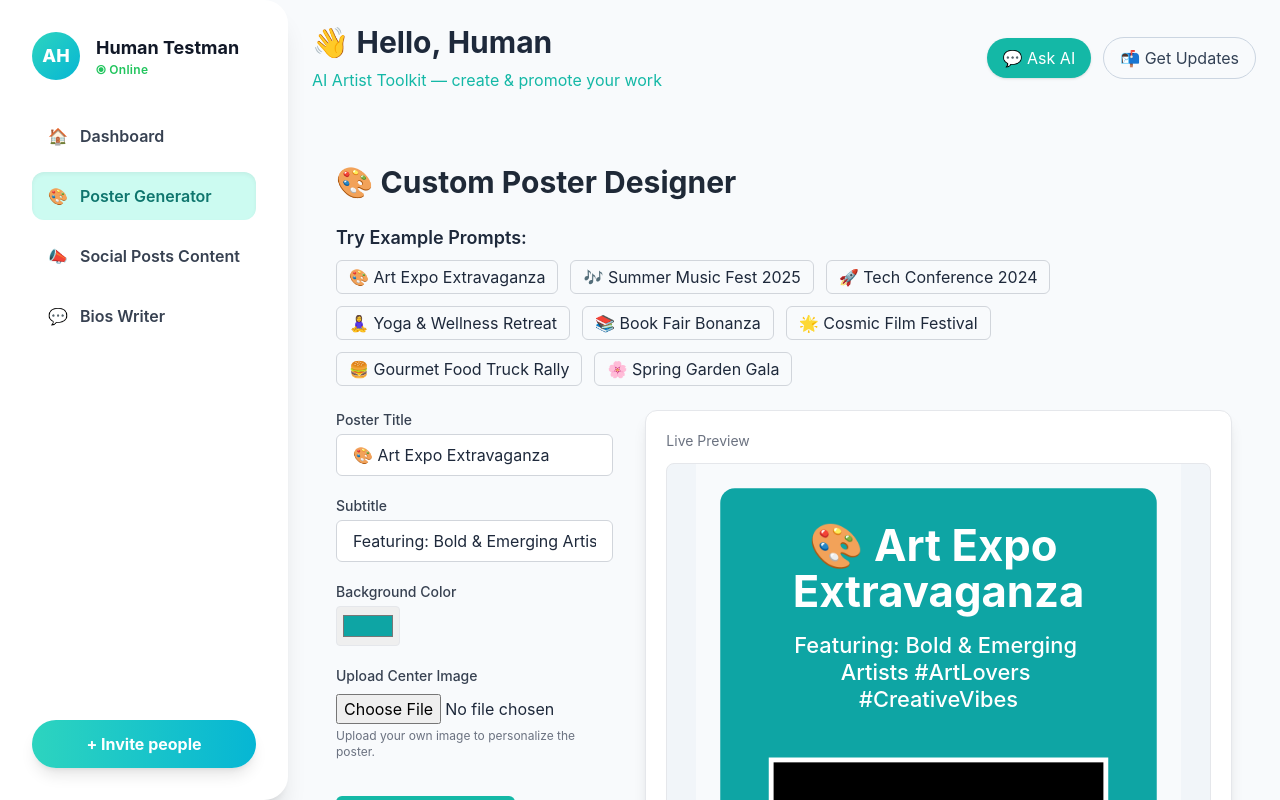
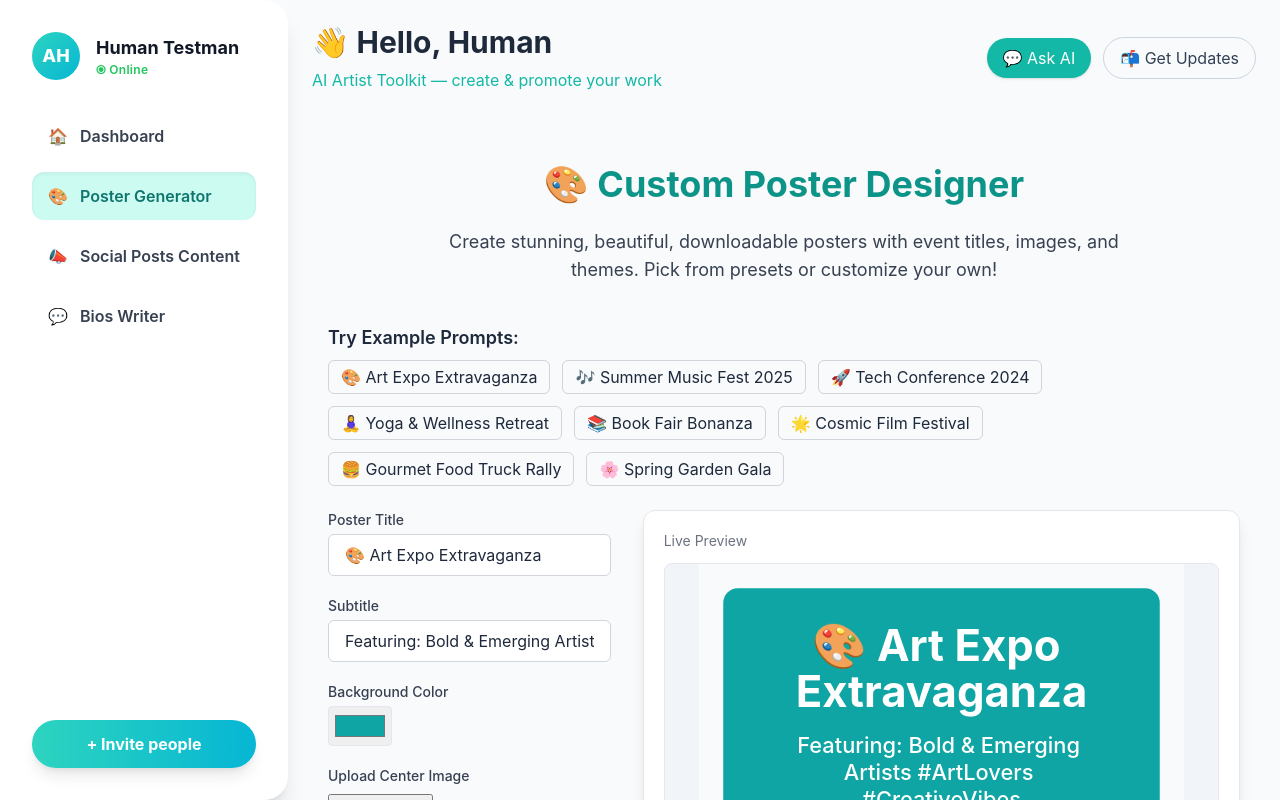
Before and after one commit to medhastuti/Artizen-AI, a React (Vite) app: page /poster in a window 1280 px wide. Shown: the top 800 px of the page. Built offline with nearby package versions, Linux system fonts and the light colour scheme.

Commit message:
Update PosterPage.jsx

```diff
--- a/src/components/PosterPage.jsx
+++ b/src/components/PosterPage.jsx
@@ -193,8 +193,14 @@ export default function PosterPage() {
 
 
   return (
-    <div className='max-w-6xl mx-auto px-6 py-10'>
-      <h1 className='text-3xl font-bold text-gray-800 mb-6'>🎨 Custom Poster Designer</h1>
+    <div className='max-w-6xl mx-auto px-4 py-10'>
+      <h1 className="text-4xl font-bold text-teal-600 mb-6 text-center">
+        🎨 Custom Poster Designer
+      </h1>
+
+      <p className="mb-10 text-center text-gray-700 text-lg max-w-2xl mx-auto">
+        Create stunning, beautiful, downloadable posters with event titles, images, and themes. Pick from presets or customize your own!
+      </p>
 
       {/* Example Prompts */}
       <div className='mb-6'>
```
